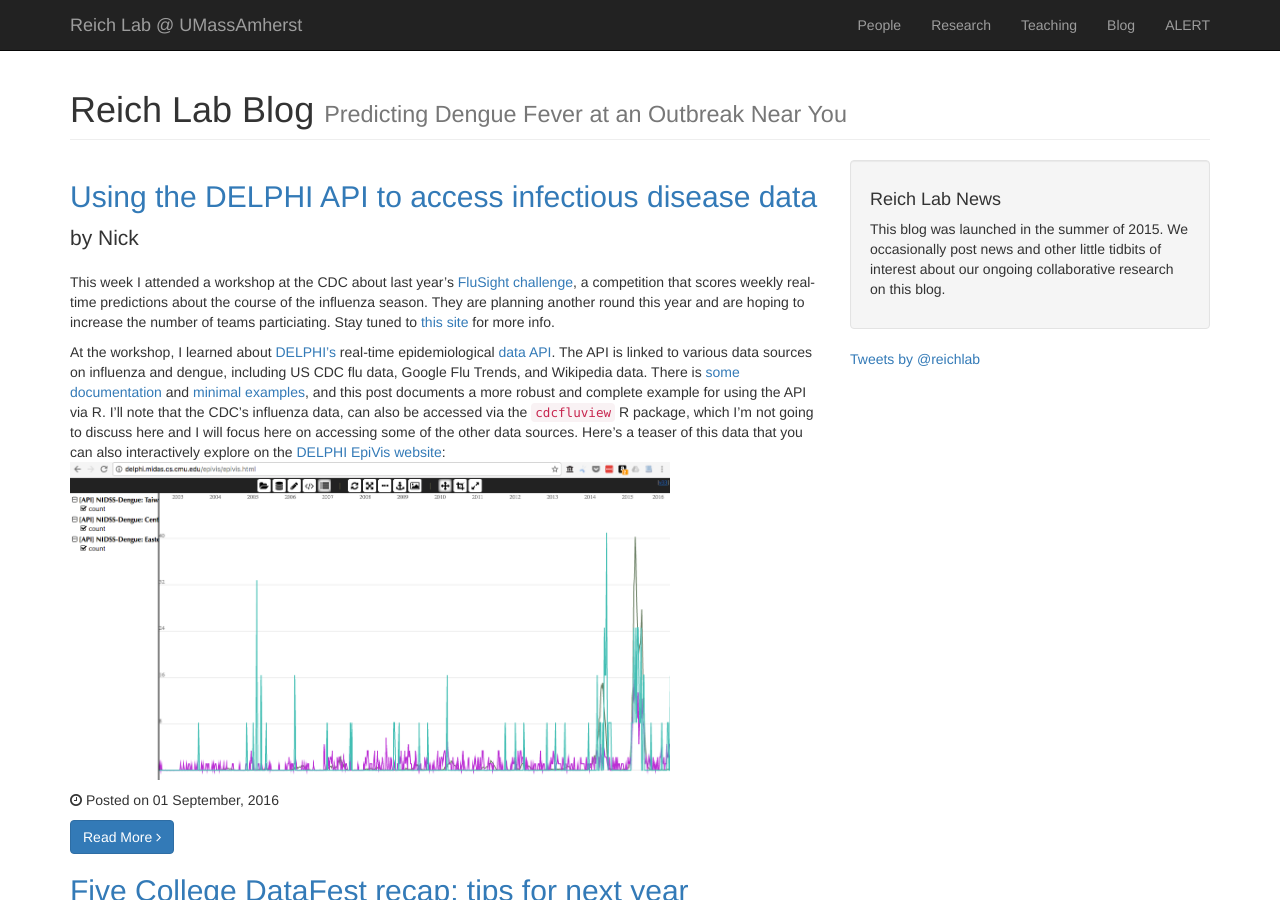
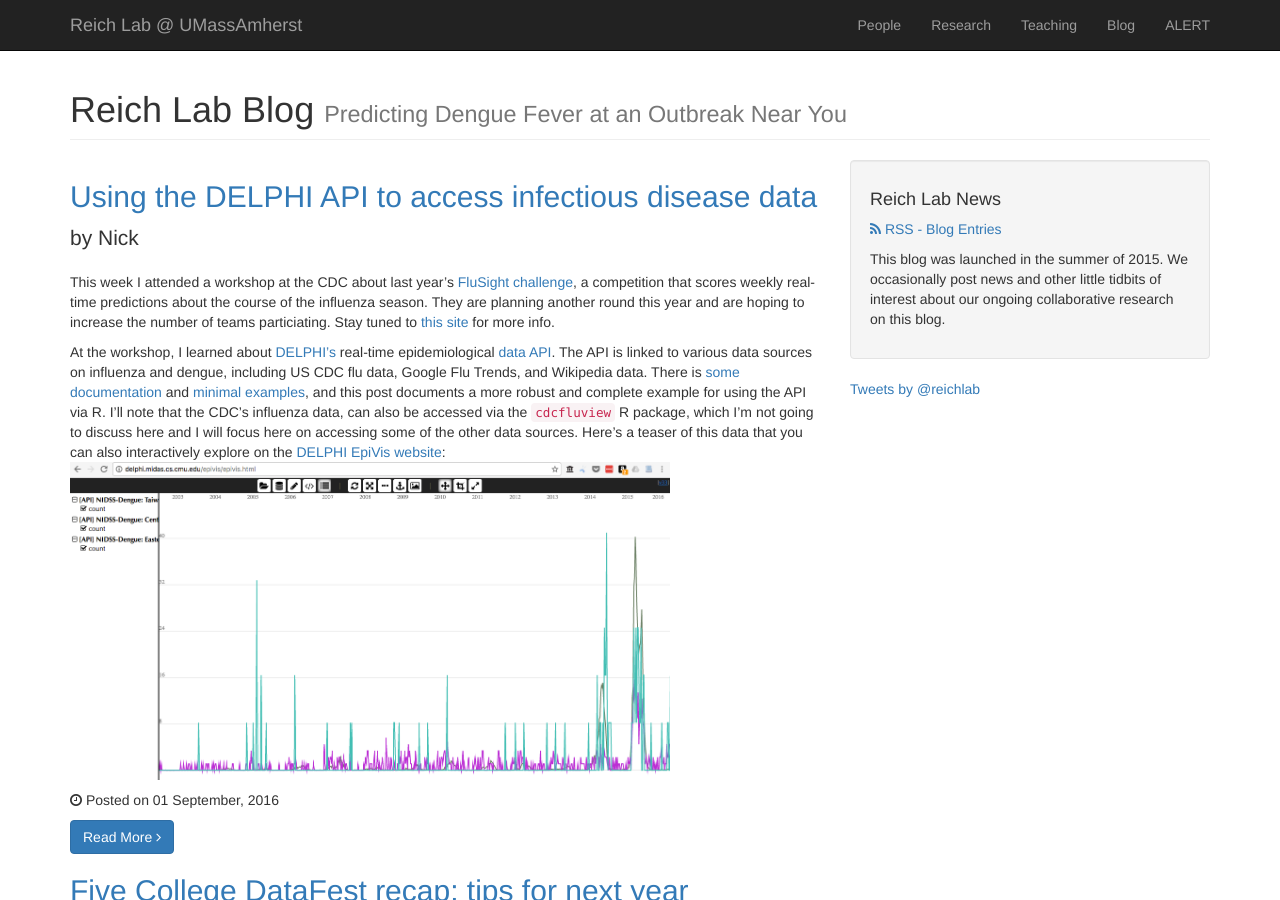
Before and after one commit to reichlab/reichlab.github.io, a Jekyll site: the page built from blog.html, in a window 1280 px wide and 900 px high. Built offline with Jekyll 4.4.1, drawn with Linux system fonts in a browser that asks for light colours; comment, search, counter and statistics services are not loaded.

Commit message:
Add RSS feed link in blog sidebar
Fixes #28

```diff
--- a/blog.html
+++ b/blog.html
@@ -73,6 +73,9 @@ layout: default
                 <!-- Side Widget Well -->
                 <div class="well">
                     <h4>Reich Lab News</h4>
+                    <p>
+                        <a href="{{ site.baseurl }}/feed.xml"><i class="fa fa-rss"></i> RSS - Blog Entries</a>
+                    </p>
                     <p>This blog was launched in the summer of 2015. We occasionally post news and other little tidbits of interest about our ongoing collaborative research on this blog.</p>
                 </div>
 
```
